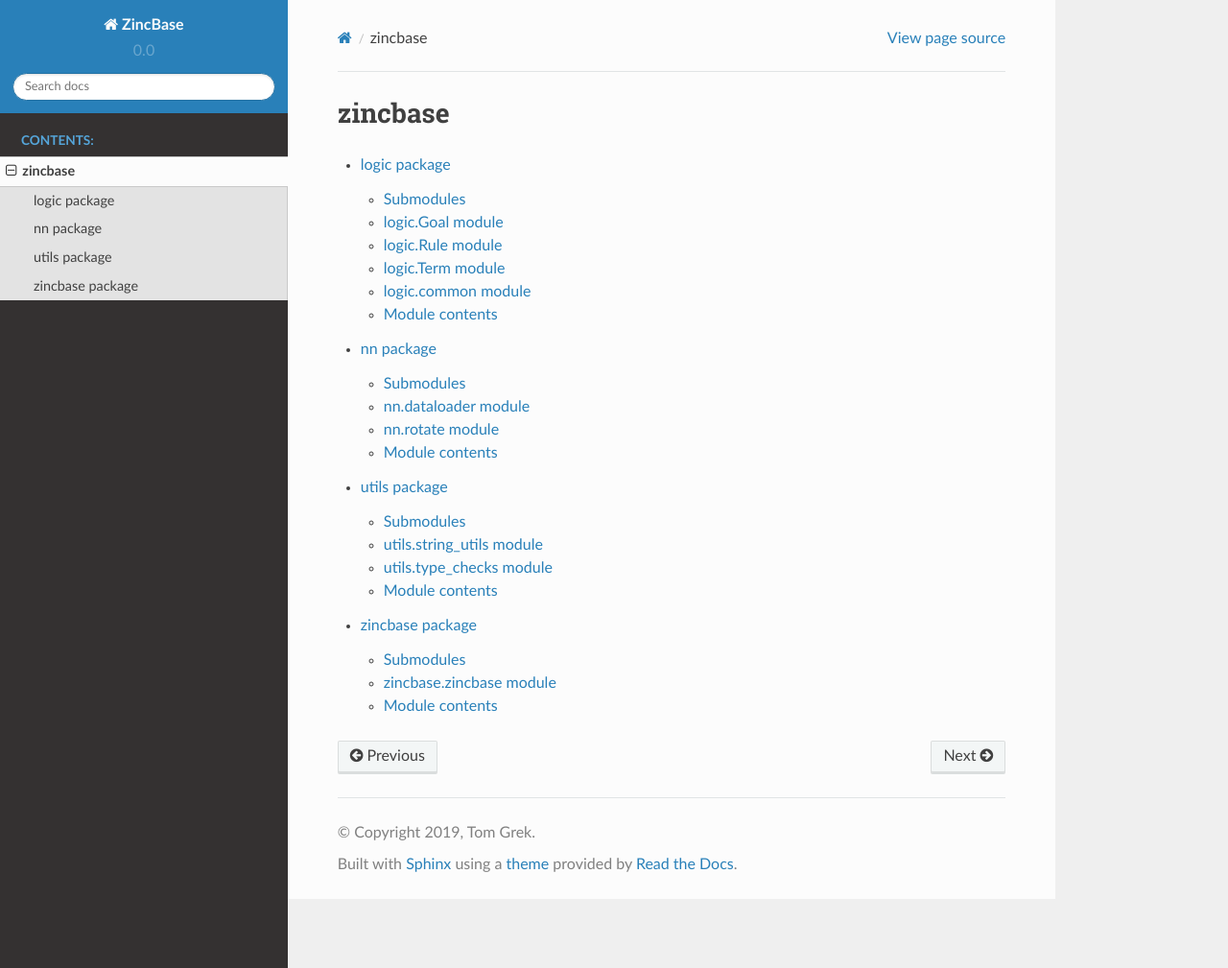
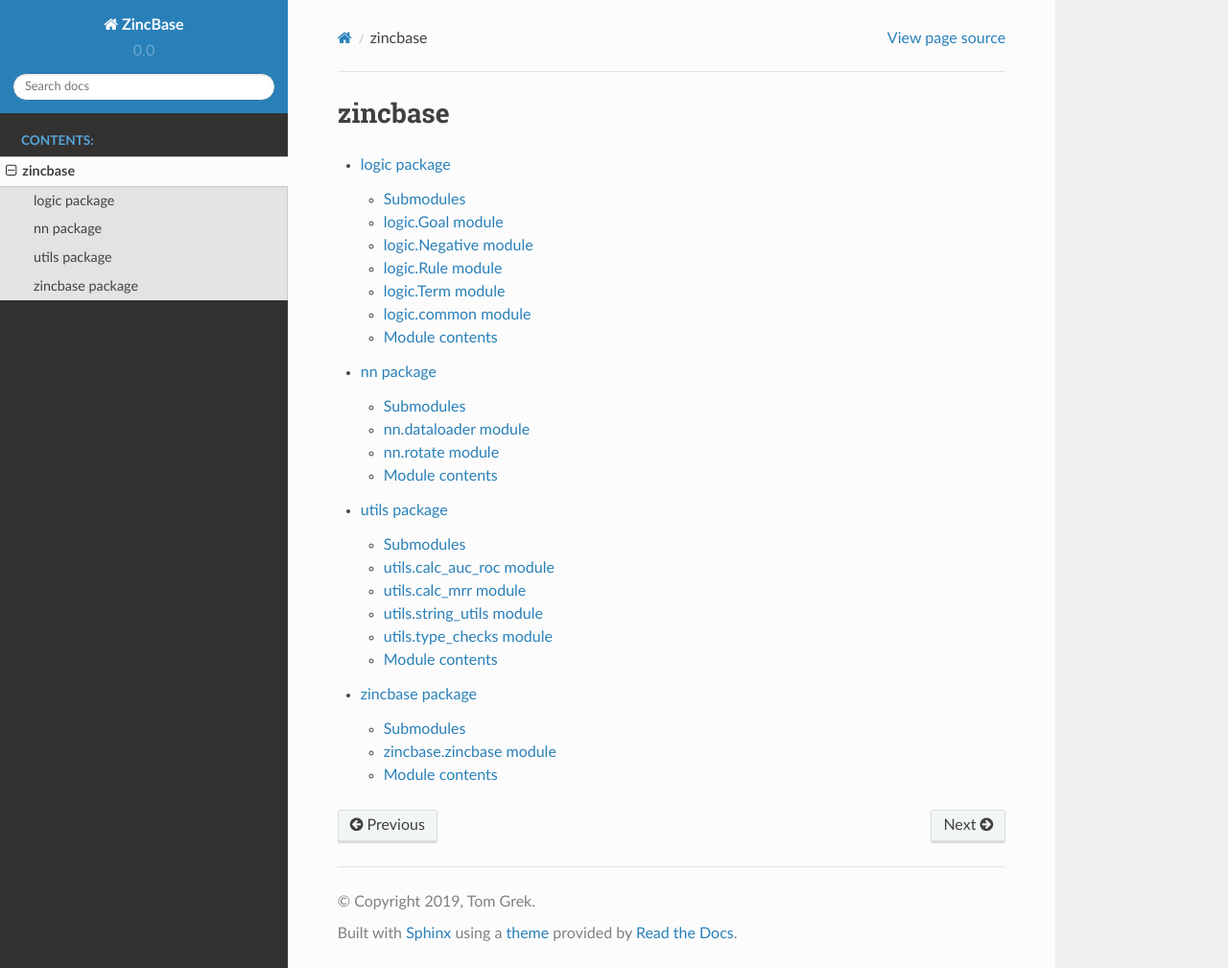
Before and after one commit to tomgrek/zincbase, a Sphinx documentation site: the page built from docs/modules.rst, in a window 1280 px wide and 1009 px high. Shown: the whole window at 96% size. Built offline with Sphinx 7.4.7 and the Read the Docs theme 2.0.0, drawn with Linux system fonts in a browser that asks for light colours.

Commit message:
Docs update

```diff
--- a/docs/logic.rst
+++ b/docs/logic.rst
@@ -8,6 +8,14 @@ logic.Goal module
 -----------------
 
 .. automodule:: logic.Goal
+    :members:
+    :undoc-members:
+    :show-inheritance:
+
+logic.Negative module
+---------------------
+
+.. automodule:: logic.Negative
     :members:
     :undoc-members:
     :show-inheritance:
--- a/docs/utils.rst
+++ b/docs/utils.rst
@@ -3,6 +3,22 @@ utils package
 
 Submodules
 ----------
+
+utils.calc\_auc\_roc module
+---------------------------
+
+.. automodule:: utils.calc_auc_roc
+    :members:
+    :undoc-members:
+    :show-inheritance:
+
+utils.calc\_mrr module
+----------------------
+
+.. automodule:: utils.calc_mrr
+    :members:
+    :undoc-members:
+    :show-inheritance:
 
 utils.string\_utils module
 --------------------------
```
Also changed, not shown: 2 other files.
